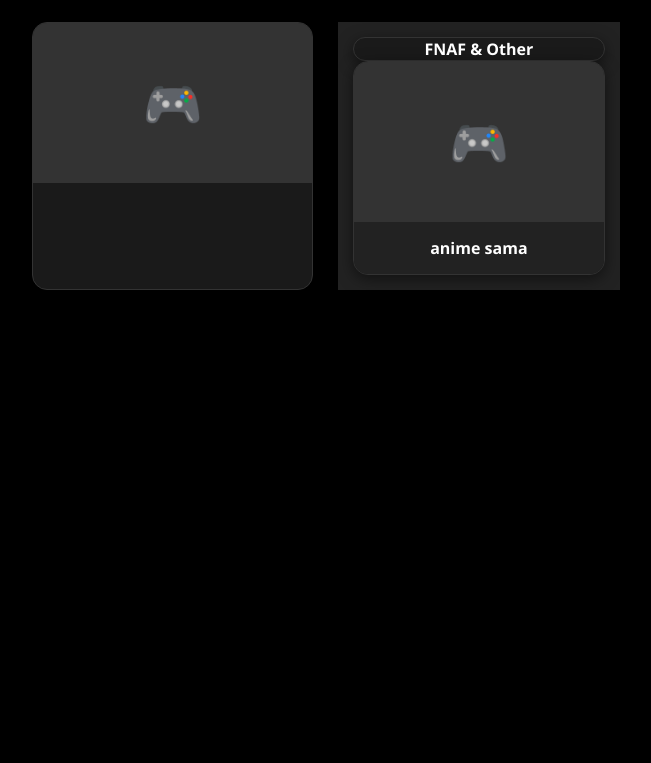
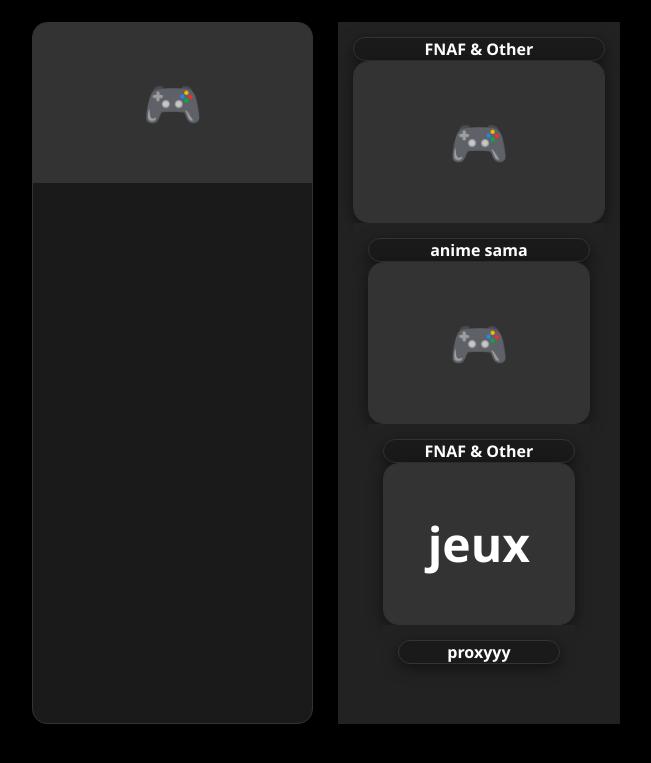
Before and after one commit to hamzabulut0422-arch/Unblocked-game-websites, a plain HTML site: page index.html in a window 1280 px wide. Shown: the part 415-1178 px from the top of the page, without its empty margins (8-659 px from the left). Before the commit the page ends 800 px from the top, so only its background shows below. Drawn offline with Linux system fonts and the light colour scheme.

Commit message:
Update index.html

```diff
--- a/index.html
+++ b/index.html
@@ -266,3 +266,23 @@
             <div class="game-thumb">🎮</div>
 
             <div class="game-title">anime sama
+
+
+
+          </a>
+
+
+        <a href="https://nexuss.zapto.org/" target="_blank" class="game-card">
+
+            <div class="game-thumb">🎮</div>
+
+            <div class="game-title">FNAF & Other
+                 <a href="proxy" target="_blank" class="game-card">
+
+            <div class="game-thumb">jeux</div>
+
+            <div class="game-title">proxyyy
+
+
+
+          </a>
```
